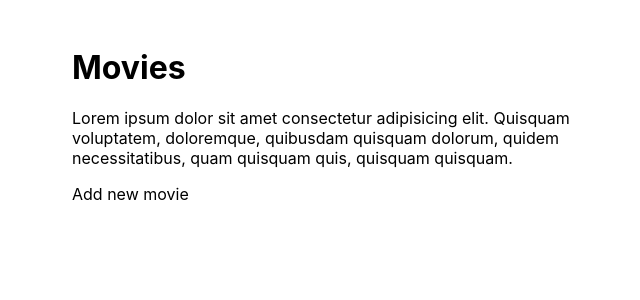
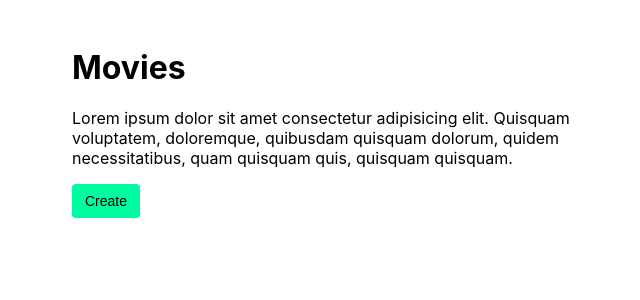
Before and after one commit to oleksandr-guzenko/MERN-react-next.js, a Next.js app in the folder client/: page /movies in a window 1280 px wide. Shown: the top 300 px of the page, without its empty margins (296-936 px from the left). Built offline with nearby package versions, Linux system fonts and the light colour scheme.

Commit message:
Button component implementation within a page

```diff
--- a/client/components/button/button.module.css
+++ b/client/components/button/button.module.css
@@ -1,4 +1,5 @@
 .button {
+  background-color: #00fba1;
   display: inline-block;
   padding: 6px 12px;
   margin-bottom: 0;
--- a/client/pages/index.js
+++ b/client/pages/index.js
@@ -1,5 +1,5 @@
 import Head from 'next/head'
-import Container from './components/container/container'
+import Container from '../components/container/container'
 
 export default function Home() {
   return (
--- a/client/pages/movies/index.js
+++ b/client/pages/movies/index.js
@@ -1,6 +1,7 @@
 import Link from 'next/link'
 import Head from 'next/head'
 import Container from '../../components/container/container'
+import Button from '../../components/button/button'
 
 export default function Movies() {
   return (
@@ -18,8 +19,10 @@ export default function Movies() {
         necessitatibus, quam quisquam quis, quisquam quisquam.
       </p>{' '}
 
-      <Link href="/movies/new">
-        <a>Add new movie</a>
+      <Link href="/movies/create">
+        <Button className="button" disabled={false} type="button" onClick={() => {}}>
+          Create
+        </Button>
       </Link>
     </Container>
   )
```
Also changed, not shown: client/.babelrc (deleted).
